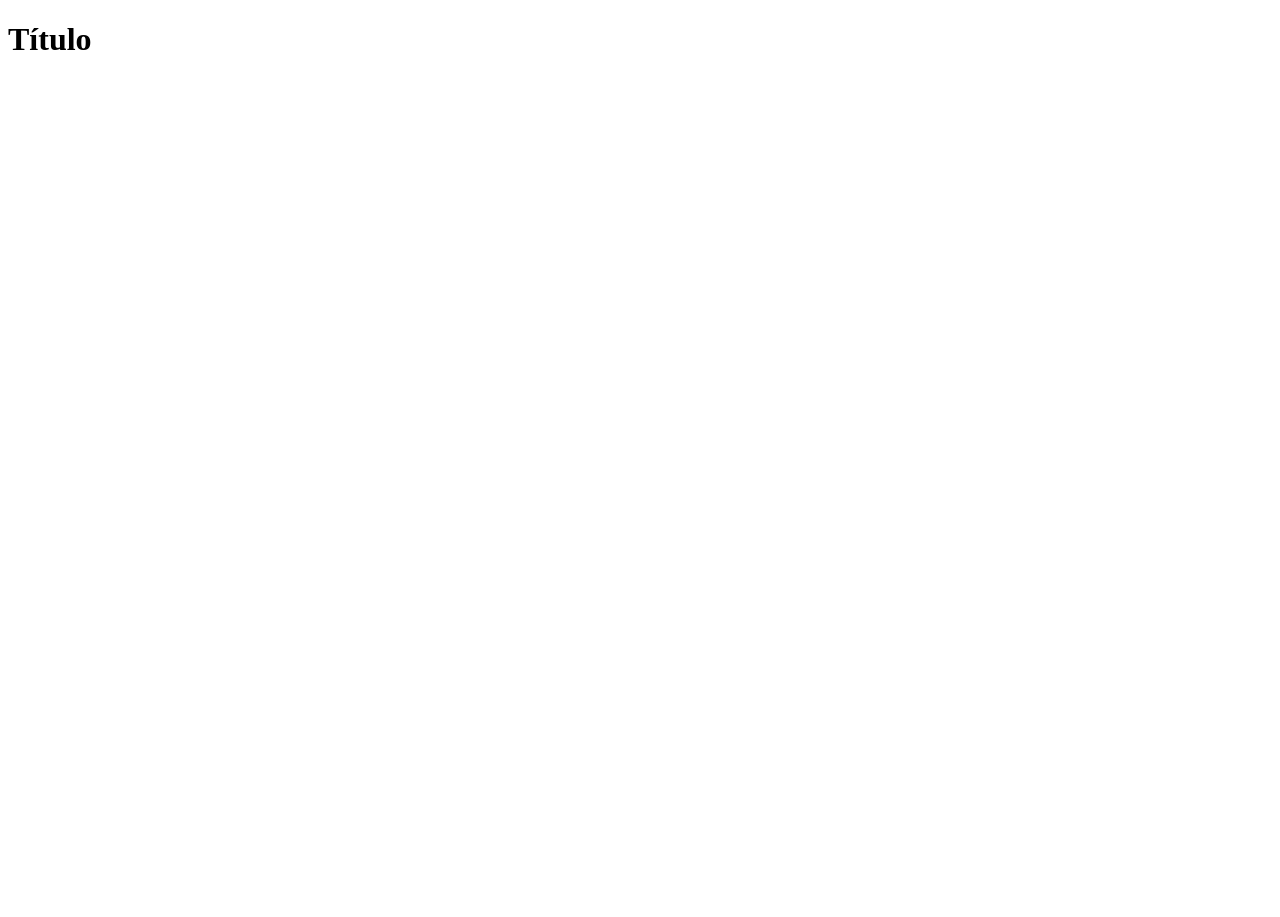
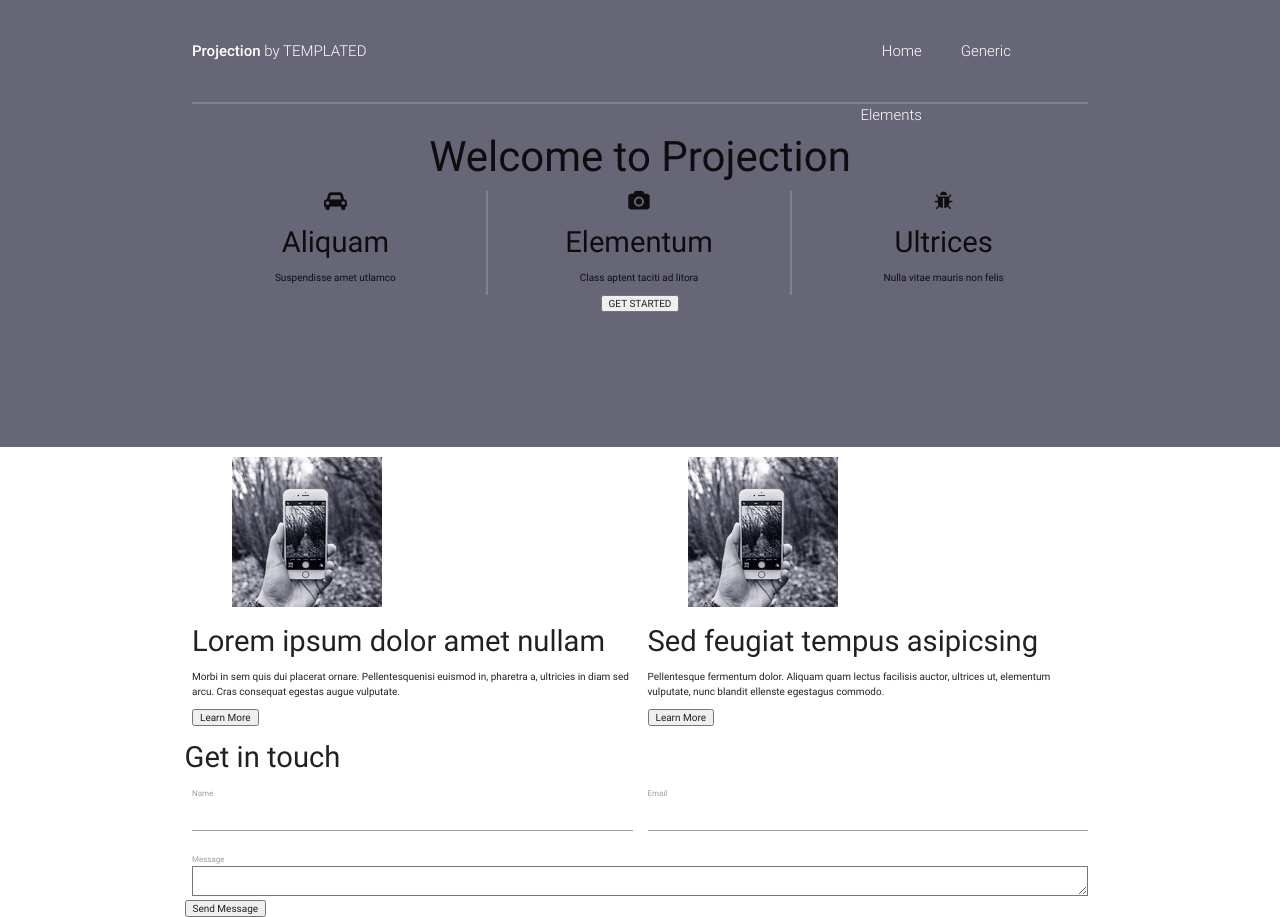
Before and after one commit to claytonmc1/templated-projection, a plain HTML site: page index.html in a window 1280 px wide. Before the commit the page ends 800 px from the top, so only its background shows below. Drawn offline with Linux system fonts and the light colour scheme.

Commit message:
Estrutura html

```diff
--- a/assets/sass/style.sass
+++ b/assets/sass/style.sass
@@ -0,0 +1,84 @@
+html,
+body
+    font-family: Roboto
+    font-size: 10px
+    width: 100%
+
+.content
+    width: 1280px
+
+
+/*  Reset    */
+nav
+    background: none
+    box-shadow: none
+
+nav li a:hover
+    background: none
+
+.row
+    margin-bottom: 0
+
+h1
+    margin: 0
+
+/*  Header     */
+.header
+    background: #666676
+    padding: 1.5% 0 2.34% 0   /* 20px 30px*/
+
+.header .container
+    border-bottom: 2px solid #81818d
+    padding-bottom: 1.5%  /* 20px */
+
+.logo
+    display: inline-block
+    font-size: 1.5em
+    color: #fff
+
+.logo span
+    font-weight: 300
+
+.menu
+    display: inline-block
+    width: 38.43%  /* 492px */
+
+.menu ul
+    display: inline-block
+    width: 43.08%  /* 212px */
+
+.menu ul li
+    width: 34.90%  /* 74px */
+
+.menu ul li a
+    font-size: 1.5em
+    font-weight: 300
+    padding: 0 0 0 27.02%  /* 20px */
+
+
+.menu-bars
+    display: none
+
+
+/*  Banner     */
+.banner
+    background: #666676
+    text-align: center
+    min-height: 31.25em  /* 400px */
+    height: 100%
+
+.projects li
+    display: inline-block
+    border-right: 2px solid #81818d
+
+.projects li:last-child
+    border-right: 0
+
+
+/*  Media Queries     */
+@media (max-width: 600px)
+    .menu
+        display: none
+
+    .menu-bars
+        display: block
--- a/index.html
+++ b/index.html
@@ -5,6 +5,7 @@
     <meta name="viewport" content="width=device-width, initial-scale=1.0">
     <meta http-equiv="X-UA-Compatible" content="ie=edge">
 
+    <link rel="stylesheet" href="assets/materialize/css/materialize.css">
     <link rel="stylesheet" href="assets/css/font-awesome.min.css">
     <link rel="stylesheet" href="https://fonts.googleapis.com/css?family=Source+Sans+Pro:300,400,600">
     <link rel="stylesheet" href="assets/css/style.css">
@@ -12,7 +13,109 @@
     <title>Document</title>
 </head>
 <body>
-    <h1>Título</h1>
+    <div class="wrapper">
+        <header class="header ">
+            <div class="container">
+                <div class="row valign-wrapper">
+                    <a href="#" class="logo col s9 m4"><strong>Projection</strong> <span>by TEMPLATED</span></a>
+                    <nav class="menu col m8 right-align">
+                        <ul>
+                            <li><a href="">Home</a></li>
+                            <li><a href="">Generic</a></li>
+                            <li><a href="">Elements</a></li>
+                        </ul>
+                    </nav>
+                    <i class="fa fa-bars fa-3x menu-bars col s3 right-align" aria-hidden="true"></i>
+                </div>
+            </div>
+        </header>
+        <section class="banner">
+            <div class="container">
+                <div class="row">
+                    <h1>Welcome to Projection</h1>
+                    <ul class="projects">
+                        <li class="col s12 m4">
+                            <i class="fa fa-car fa-2x" aria-hidden="true"></i>
+                            <h3>Aliquam</h3>
+                            <p>Suspendisse amet utlamco</p>
+                        </li>
+                        <li class="col s12 m4">
+                            <i class="fa fa-camera fa-2x" aria-hidden="true"></i>
+                            <h3>Elementum</h3>
+                            <p>Class aptent taciti ad litora</p>
+                        </li>
+                        <li class="col s12 m4">
+                            <i class="fa fa-bug fa-2x" aria-hidden="true"></i>
+                            <h3>Ultrices</h3>
+                            <p>Nulla vitae mauris non felis</p>
+                        </li>
+                    </ul>
+                    <footer>
+                        <input type="button" value="GET STARTED" class="btn-style">
+                    </footer>
+                </div>
+            </div>
+        </section>
+        <section class="main">
+            <div class="container">
+                <div class="row">
+                    <article class="main-first col s12 m6">
+                        <figure class="main-images">
+                            <img src="images/pic01.jpg" alt="">
+                        </figure>
+                        <header>
+                            <h3>Lorem ipsum dolor amet nullam</h3>
+                        </header>
+                        <p>Morbi in sem quis dui placerat ornare. Pellentesquenisi
+                            euismod in, pharetra a, ultricies in diam sed arcu. Cras
+                            consequat egestas augue vulputate.
+                        </p>
+                        <footer>
+                            <input type="button" value="Learn More">
+                        </footer>
+                    </article>
+                    <article class="main-second col s12 m6">
+                        <figure class="main-images">
+                            <img src="images/pic01.jpg" alt="">
+                        </figure>
+                        <header>
+                            <h3>Sed feugiat tempus asipicsing</h3>
+                        </header>
+                        <p>Pellentesque fermentum dolor. Aliquam quam lectus
+                            facilisis auctor, ultrices ut, elementum vulputate, nunc
+                            blandit ellenste egestagus commodo.
+                        </p>
+                        <footer>
+                            <input type="button" value="Learn More">
+                        </footer>
+                    </article>
+                </div>
+            </div>
+        </section>
+        <footer class="footer">
+            <div class="container">
+                <div class="row">
+                    <header><h3>Get in touch</h3></header>
+                    <form action="" method="post">
+                        <div class="fields col s12 m6">
+                            <label for="name">Name <input type="text" id="name"></label>
+                        </div>
+                        <div class="fields col s12 m6">
+                            <label for="email">Email <input type="text" id="email"></label>
+                        </div>
+                        <div class="fields col s12">
+                            <label for="message">Message <textarea name="message" id="message" cols="30" rows="10"></textarea></label>
+                        </div>
+                        <div class="send-form">
+                            <input type="button" value="Send Message" class="btn-style">
+                        </div>
+                    </form>
+                </div>
+            </div>
+        </footer>
+    </div>
+
+
     <script src="assets/js/jquery.min.js"></script>
     <script src="assets/materialize/js/materialize.js"></script>
 
```
Also changed, not shown: assets/css/style.css, images/banner.jpg (added), images/pic01.jpg (added), images/pic02.jpg (added).
